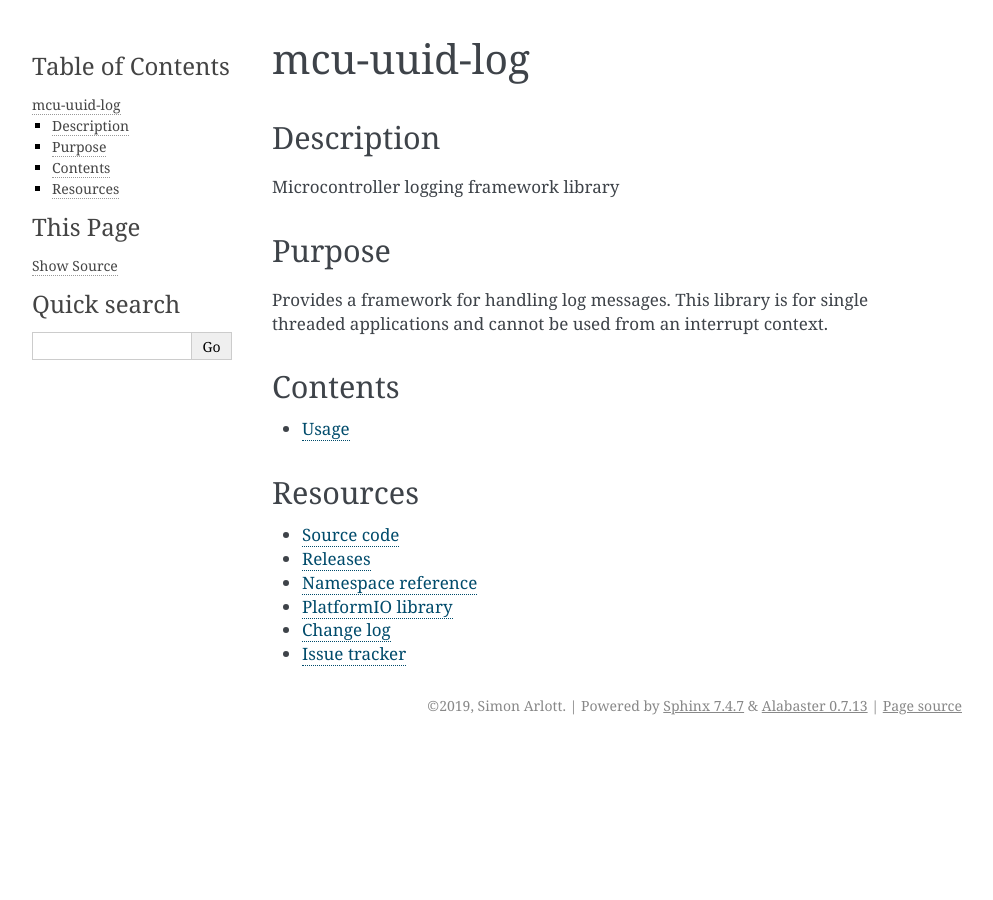
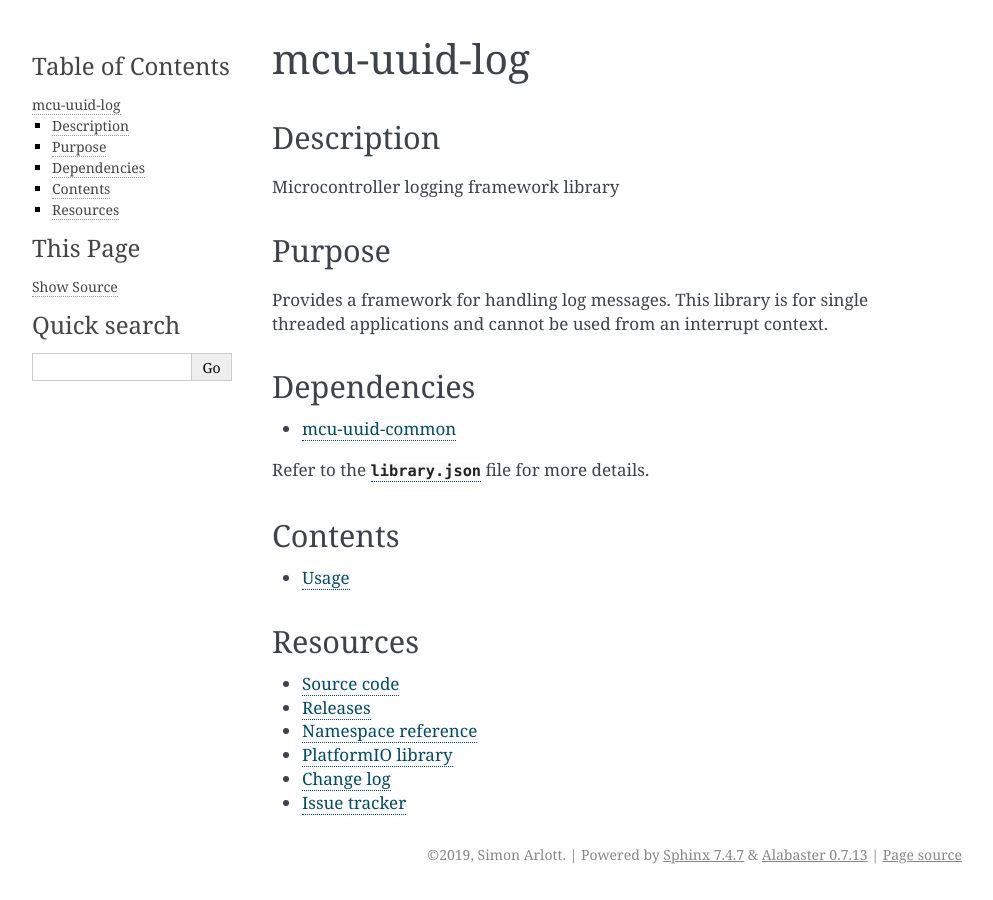
Before and after one commit to nomis/mcu-uuid-log, a Sphinx documentation site: the page built from docs/index.rst, in a window 1280 px wide. Shown: the whole page, without its empty margins (148-1141 px from the left). Built offline with Sphinx 7.4.7, drawn with Linux system fonts in a browser that asks for light colours.

Commit message:
docs: Add dependencies

```diff
--- a/docs/index.rst
+++ b/docs/index.rst
@@ -12,6 +12,14 @@ Purpose
 Provides a framework for handling log messages. This library is for
 single threaded applications and cannot be used from an interrupt
 context.
+
+Dependencies
+------------
+
+* `mcu-uuid-common <https://mcu-uuid-common.readthedocs.io/>`_
+
+Refer to the :download:`library.json <../library.json>` file for more
+details.
 
 Contents
 --------
```
